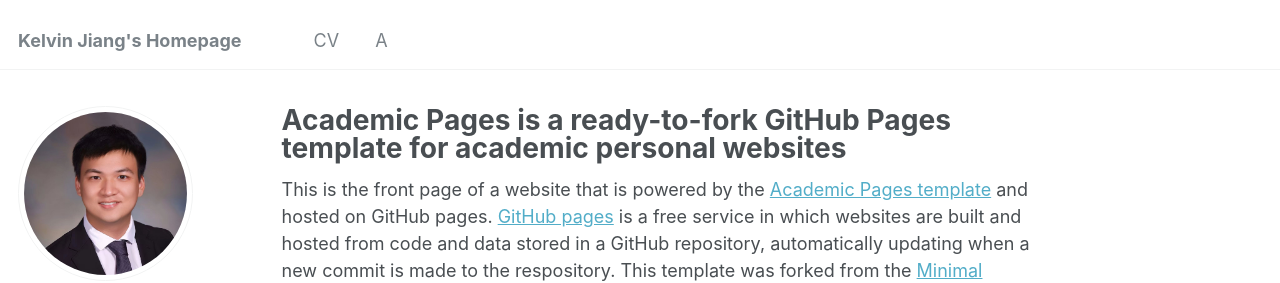
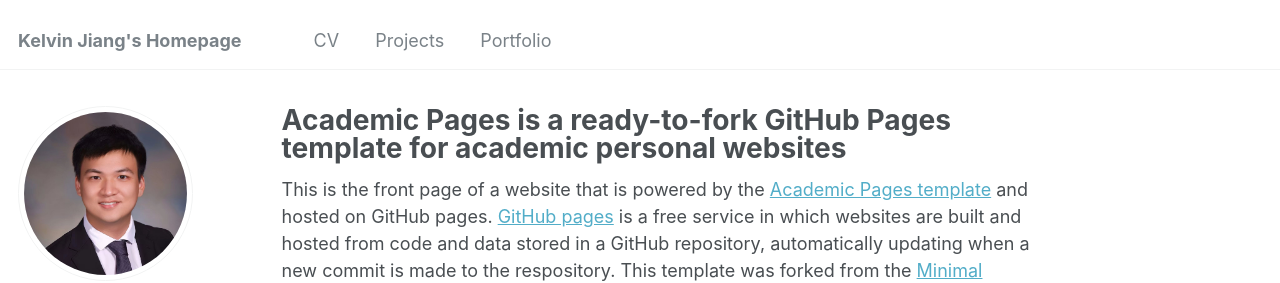
Before and after one commit to KelvinJ2567/kevin.github.io, a Jekyll site: the page built from _pages/about.md, in a window 1280 px wide. Shown: the top 283 px of the page. Built offline with Jekyll 4.4.1, drawn with Linux system fonts in a browser that asks for light colours.

Commit message:
Update navigation.yml

```diff
--- a/_data/navigation.yml
+++ b/_data/navigation.yml
@@ -5,8 +5,8 @@ main:
   - title: "CV"
     url: /files/Resume.pdf
 
-  - title: "A"
-    url: /A/
+  - title: "Projects"
+    url: /projects/
 
 #  - title: "Guide"
 #    url: /markdown/
@@ -20,8 +20,8 @@ main:
 #  - title: "Teaching"
 #    url: /teaching/
 
-#  - title: "Portfolio"
-#    url: /portfolio/
+  - title: "Portfolio"
+    url: /portfolio/
 
 #  - title: "Blog Posts"
 #    url: /year-archive/
```
